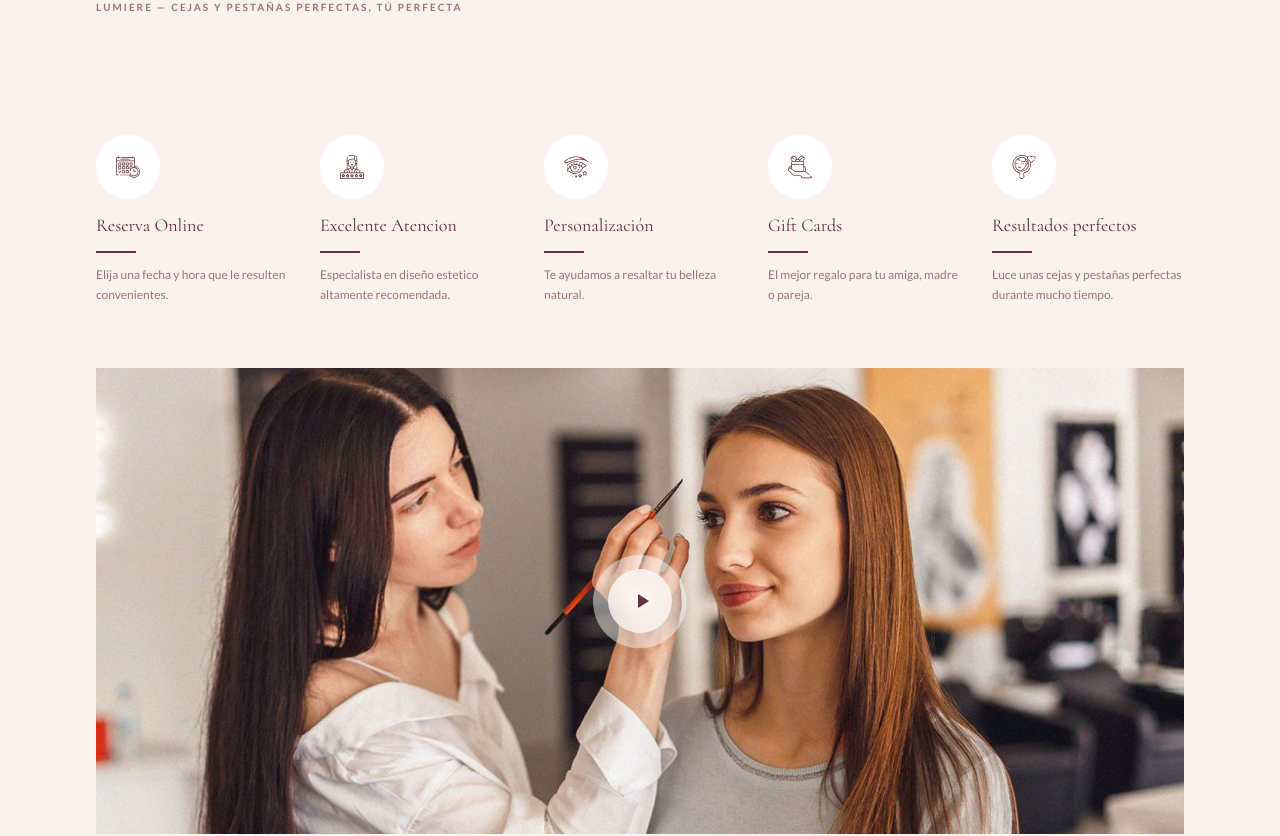
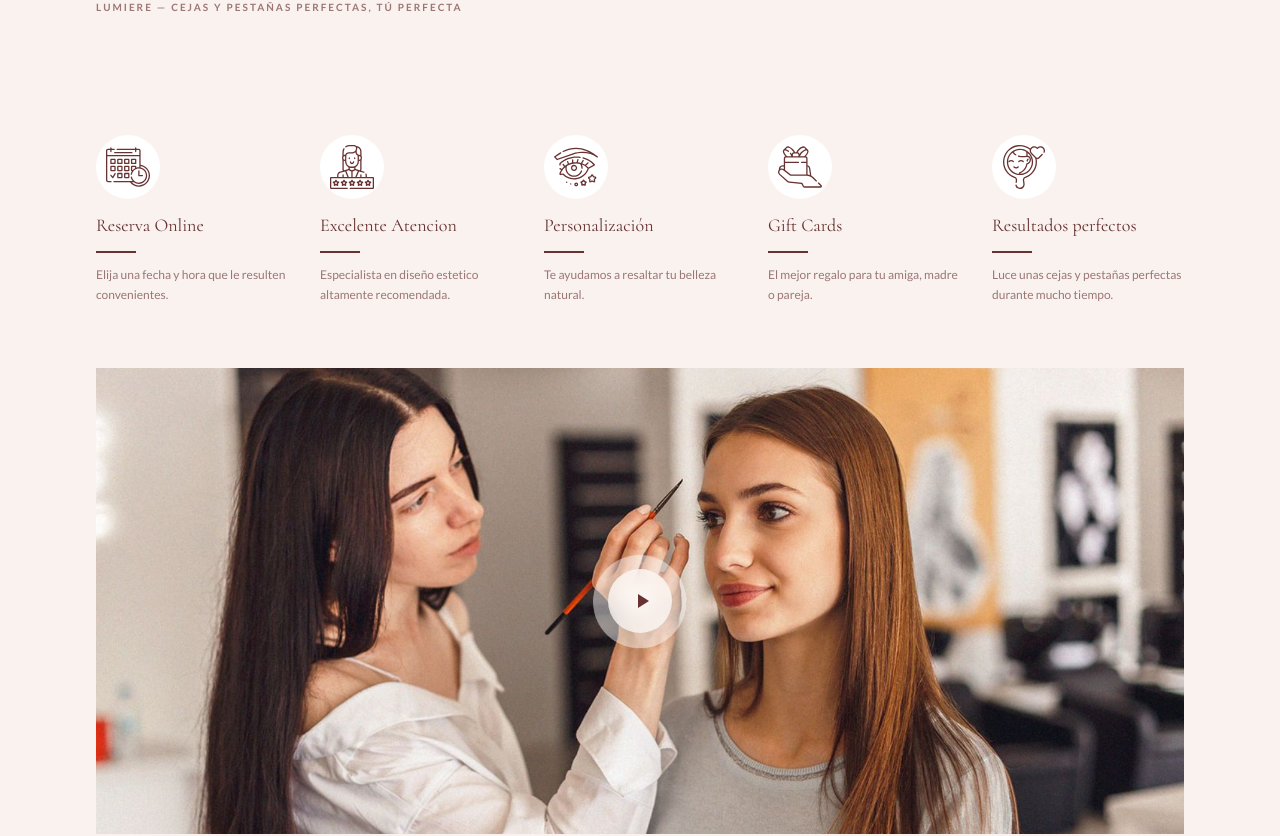
Before and after one commit to jsantander-cl/LumiereStudio_Proyecto, a React (Vite) app: page / in a window 1280 px wide. Shown: the part 1373-2209 px from the top of the page. Built offline with nearby package versions, Linux system fonts and the light colour scheme.

Commit message:
arreglo tamaño de svg en Beneficios

```diff
--- a/src/sections/Beneficios.jsx
+++ b/src/sections/Beneficios.jsx
@@ -1,65 +1,48 @@
-import React, { useState } from 'react';
+import React from 'react';
 
 const beneficios = [
   {
     titulo: 'Reserva Online',
     texto: 'Elija una fecha y hora que le resulten convenientes.',
-    icono: (
-      <svg viewBox="0 0 24 24" fill="none" stroke="currentColor" strokeWidth="1.2" className="w-6 h-6">
-        <image href="/svg/007-appointment-1.svg" width="24" height="24" />
-      </svg>
-    ),
+    iconoUrl: '/svg/007-appointment-1.svg',
   },
   {
     titulo: 'Excelente Atencion',
     texto: 'Especialista en diseño estetico altamente recomendada.',
-    icono: (
-      <svg viewBox="0 0 24 24" fill="none" stroke="currentColor" strokeWidth="1.2" className="w-6 h-6">
-        <image href="/svg/005-candidate.svg" width="24" height="24" />
-      </svg>
-    ),
+    iconoUrl: '/svg/005-candidate.svg',
   },
   {
     titulo: 'Personalización',
     texto: 'Te ayudamos a resaltar tu belleza natural.',
-    icono: (
-      <svg viewBox="0 0 24 24" fill="none" stroke="currentColor" strokeWidth="1.2" className="w-6 h-6">
-        <image href="/svg/017-makeup.svg" width="24" height="24" />
-      </svg>
-    ),
+    iconoUrl: '/svg/017-makeup.svg',
   },
   {
     titulo: 'Gift Cards',
     texto: 'El mejor regalo para tu amiga, madre o pareja.',
-    icono: (
-      <svg viewBox="0 0 24 24" fill="none" stroke="currentColor" strokeWidth="1.2" className="w-6 h-6">
-        <image href="/svg/011-gift-1.svg" width="24" height="24" />
-      </svg>
-    ),
+    iconoUrl: '/svg/011-gift-1.svg',
   },
   {
     titulo: 'Resultados perfectos',
     texto: 'Luce unas cejas y pestañas perfectas durante mucho tiempo.',
-    icono: (
-      <svg viewBox="0 0 24 24" fill="none" stroke="currentColor" strokeWidth="1.2" className="w-6 h-6">
-        <image href="/svg/015-love-yourself.svg" width="24" height="24" />
-      </svg>
-    ),
+    iconoUrl: '/svg/015-love-yourself.svg',
   },
 ];
 
 export default function Beneficios() {
-  const [reproduciendo, setReproduciendo] = useState(false);
-
   return (
     <section className="bg-[var(--color-abrow-nude)] py-10 px-6 md:px-12 lg:px-24">
       <div className="max-w-7xl mx-auto space-y-16">
+
         {/* Fila de Beneficios */}
         <div className="grid grid-cols-2 md:grid-cols-5 gap-8">
           {beneficios.map((b) => (
             <div key={b.titulo} className="flex flex-col items-start space-y-3">
-              <div className="w-16 h-16 rounded-full bg-white flex items-center justify-center text-[var(--color-abrow-dark)]">
-                {b.icono}
+              <div className="w-16 h-16 rounded-full bg-white flex items-center justify-center">
+                <img
+                  src={b.iconoUrl}
+                  alt={b.titulo}
+                  className="w-11 h-11 object-contain"
+                />
               </div>
               <h4 className="font-serif text-lg text-[var(--color-abrow-dark)]">{b.titulo}</h4>
               <div className="w-10 h-[2px] bg-[var(--color-abrow-dark)]" />
@@ -75,17 +58,13 @@ export default function Beneficios() {
             alt="Sesión de cejas en el estudio"
             className="w-full h-full object-cover"
           />
-          <button
-            onClick={() => setReproduciendo(true)}
-            className="absolute inset-0 flex items-center justify-center"
-            aria-label="Reproducir video"
-          >
+          <div className="absolute inset-0 flex items-center justify-center">
             <span className="w-16 h-16 rounded-full bg-white/70 backdrop-blur-sm flex items-center justify-center group-hover:bg-white transition-colors">
               <svg viewBox="0 0 24 24" fill="var(--color-abrow-dark)" className="w-6 h-6 ml-1">
                 <path d="M8 5v14l11-7z" />
               </svg>
             </span>
-          </button>
+          </div>
         </div>
 
         {/* Cita destacada */}
```
